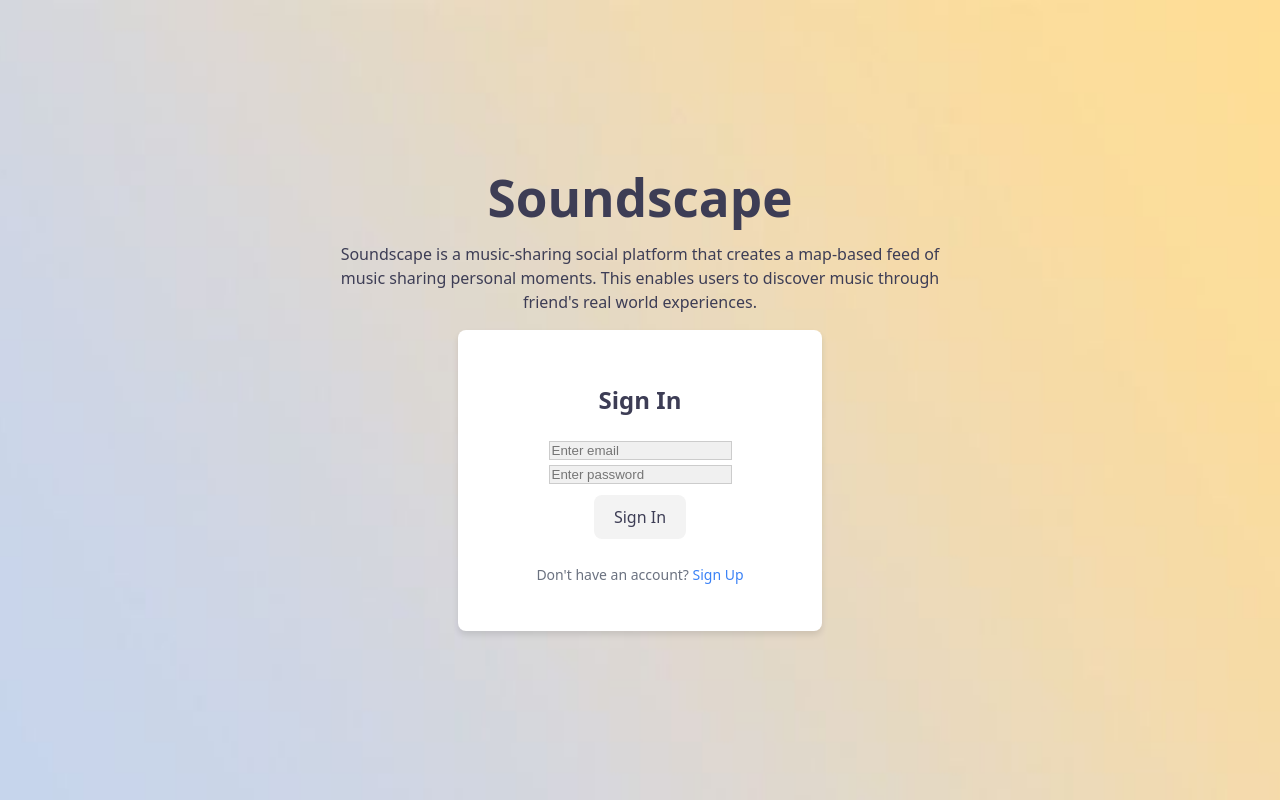
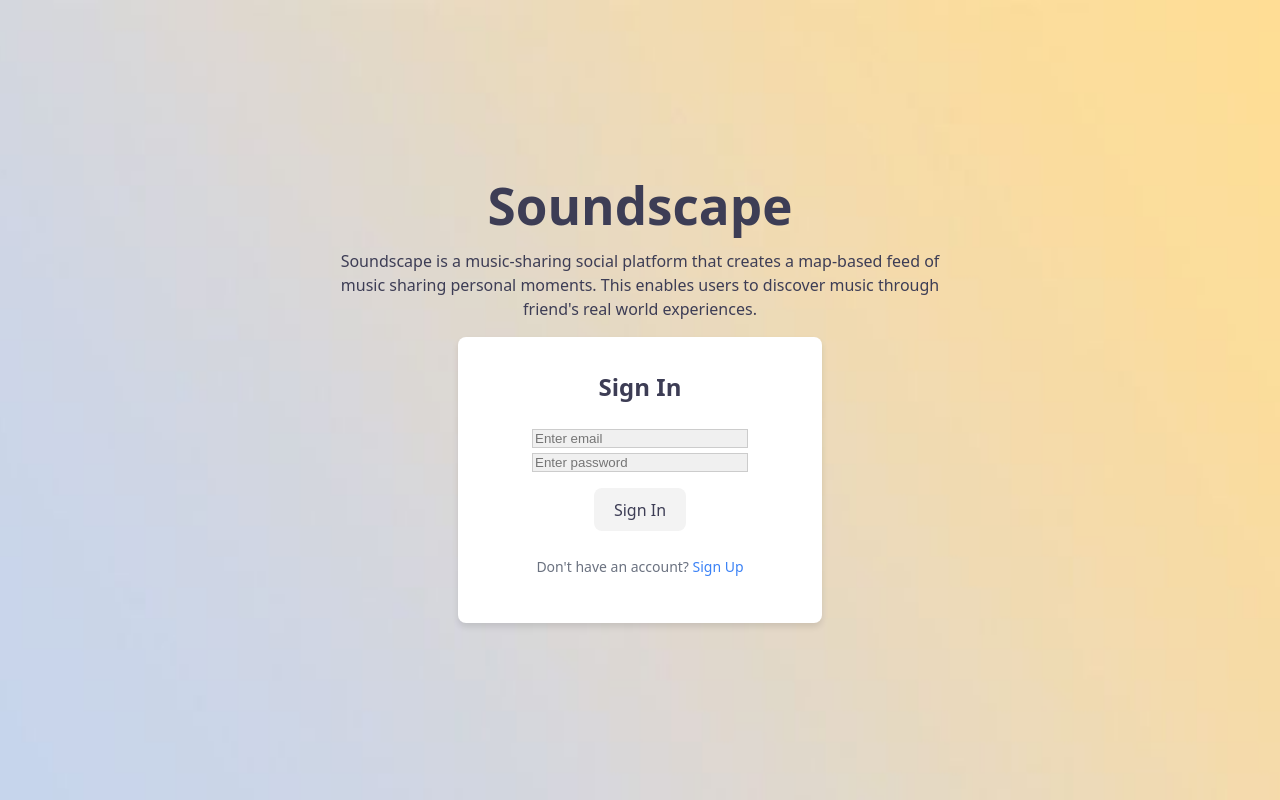
Before and after one commit to jmcelhone/Soundscape, a React (Vite) app in the folder client/: page / in a window 1280 px wide. Built offline with nearby package versions, Linux system fonts and the light colour scheme; no server answers.

Commit message:
small login style fixes

```diff
--- a/client/src/style/Login.css
+++ b/client/src/style/Login.css
@@ -50,9 +50,24 @@
 
 .signin-header {
   color: #3d3d55;
+  margin-top: 0;
 }
 
 .login-button {
     background-color: #f3f3f3;
     color: #3d3d55;
   }
+
+input, textarea, select {
+    background-color: #f0f0f0;
+    color: #333333;
+    border: 1px solid #cccccc;
+  }
+
+input {
+  width: 70%;
+}
+
+form > button {
+  margin-top: 15px;
+  }
--- a/client/src/style/index.css
+++ b/client/src/style/index.css
@@ -68,11 +68,6 @@ button:focus-visible {
     background-color: #f3f3f3;
   }
 
-  input, textarea, select {
-    background-color: #f0f0f0;
-    color: #3d3d55;
-    border: 1px solid #cccccc;
-  }
 }
 
 @media (prefers-color-scheme: dark) {
@@ -86,10 +81,4 @@ button:focus-visible {
   button {
     background-color: #182026;
   }
-
-  input, textarea, select {
-    background-color: #f0f0f0;
-    color: #333333;
-    border: 1px solid #cccccc;
-  }
 }
```
